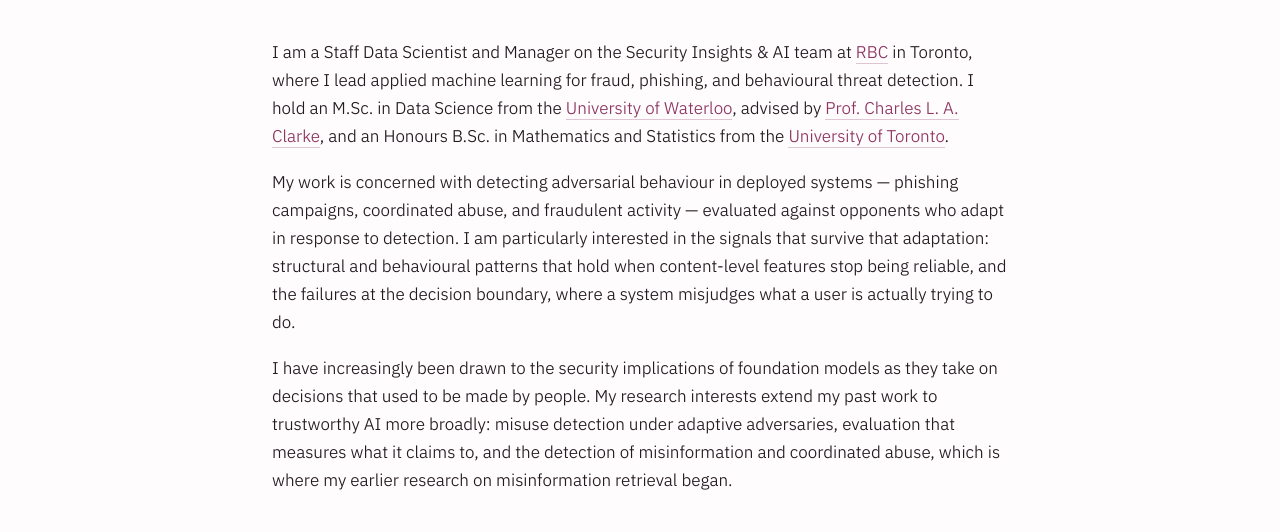
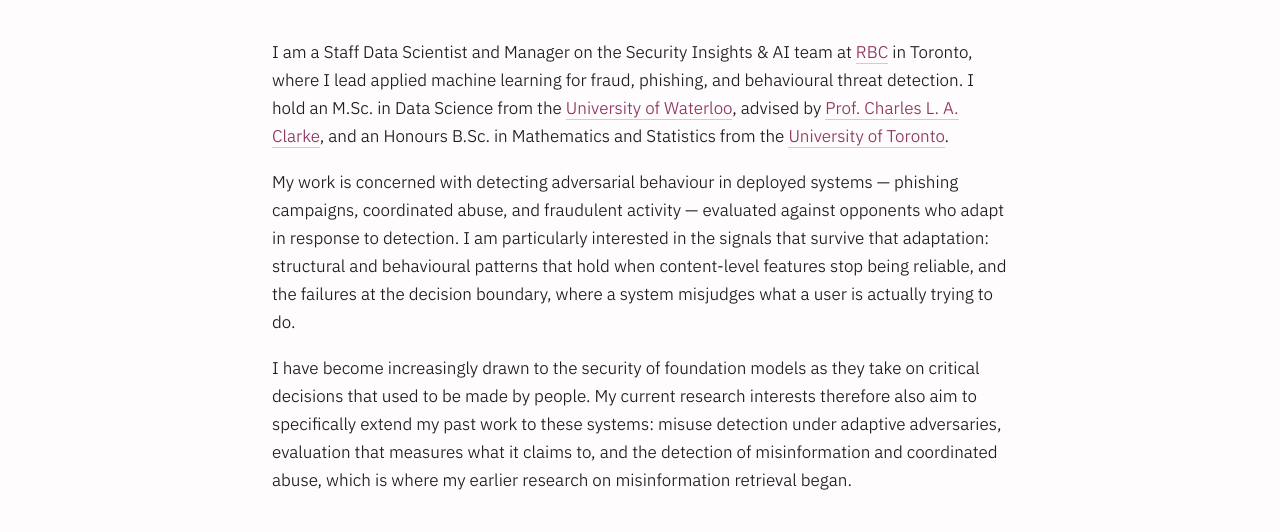
Before and after one commit to rizvisaira/rizvisaira.github.io, a plain HTML site: page index.html in a window 1280 px wide. Shown: the part 417-949 px from the top of the page. Drawn offline with Linux system fonts and the light colour scheme.

Commit message:
Update index.html

```diff
--- a/index.html
+++ b/index.html
@@ -60,12 +60,11 @@
       where a system misjudges what a user is actually trying to do.
     </p>
     <p>
-      I have increasingly been drawn to the security implications of foundation models as
-      they take on decisions that used to be made by people. My research interests extend
-      my past work to trustworthy AI more broadly: misuse detection under adaptive
-      adversaries, evaluation that measures what it claims to, and the detection of
-      misinformation and coordinated abuse, which is where my earlier research
-      on misinformation retrieval began.
+      I have become increasingly drawn to the security of foundation models as they take on
+      critical decisions that used to be made by people. My current research interests therefore
+      also aim to specifically extend my past work to these systems: misuse detection under adaptive
+      adversaries, evaluation that measures what it claims to, and the detection of misinformation
+      and coordinated abuse, which is where my earlier research on misinformation retrieval began.
     </p>
 </div>
     <p class="seeking">
```
